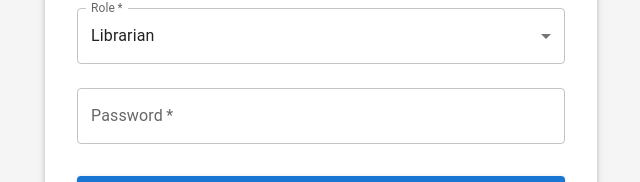
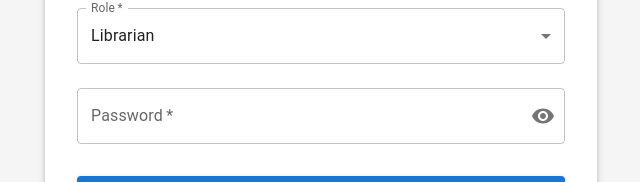
Before and after one commit to sudeepa99/library_mangement_system_frontend, a React (Create React App) app: page /register in a window 1280 px wide. Shown: the part 330-512 px from the top of the page, without its empty margins (319-959 px from the left). Built offline with nearby package versions, Linux system fonts and the light colour scheme; no server answers.

Commit message:
included visibility off/on with icon to register form password field

```diff
--- a/src/pages/Register.jsx
+++ b/src/pages/Register.jsx
@@ -3,6 +3,8 @@
   Button,
   Container,
   FormControl,
+  IconButton,
+  InputAdornment,
   InputLabel,
   MenuItem,
   Paper,
@@ -10,11 +12,11 @@
   TextField,
   Typography,
 } from "@mui/material";
+import { Visibility, VisibilityOff } from "@mui/icons-material";
 import { useState } from "react";
 import { useNavigate } from "react-router-dom";
 import { toast } from "react-toastify";
 
-import { useAuth } from "../contexts/authContext";
 import { authApi } from "../api/auth";
 import { validateRegister } from "../validations/validateRegister";
 
@@ -25,8 +27,8 @@
   const [role, setRole] = useState("librarian");
   const [loading, setLoading] = useState(false);
   const [errors, setErrors] = useState({});
+  const [showPassword, setShowPassword] = useState(false);
 
-  const { login: authLogin } = useAuth();
   const navigate = useNavigate();
 
   const handleSubmit = async (e) => {
@@ -106,7 +108,7 @@
           </FormControl>
           <TextField
             label="Password"
-            type="password"
+            type={showPassword ? "text" : "password"}
             fullWidth
             margin="normal"
             variant="outlined"
@@ -115,6 +117,18 @@
             required
             error={!!errors.password}
             helperText={errors.password}
+            InputProps={{
+              endAdornment: (
+                <InputAdornment position="end">
+                  <IconButton
+                    onClick={() => setShowPassword(!showPassword)}
+                    edge="end"
+                  >
+                    {showPassword ? <VisibilityOff /> : <Visibility />}
+                  </IconButton>
+                </InputAdornment>
+              ),
+            }}
           />
 
           <Button
```
